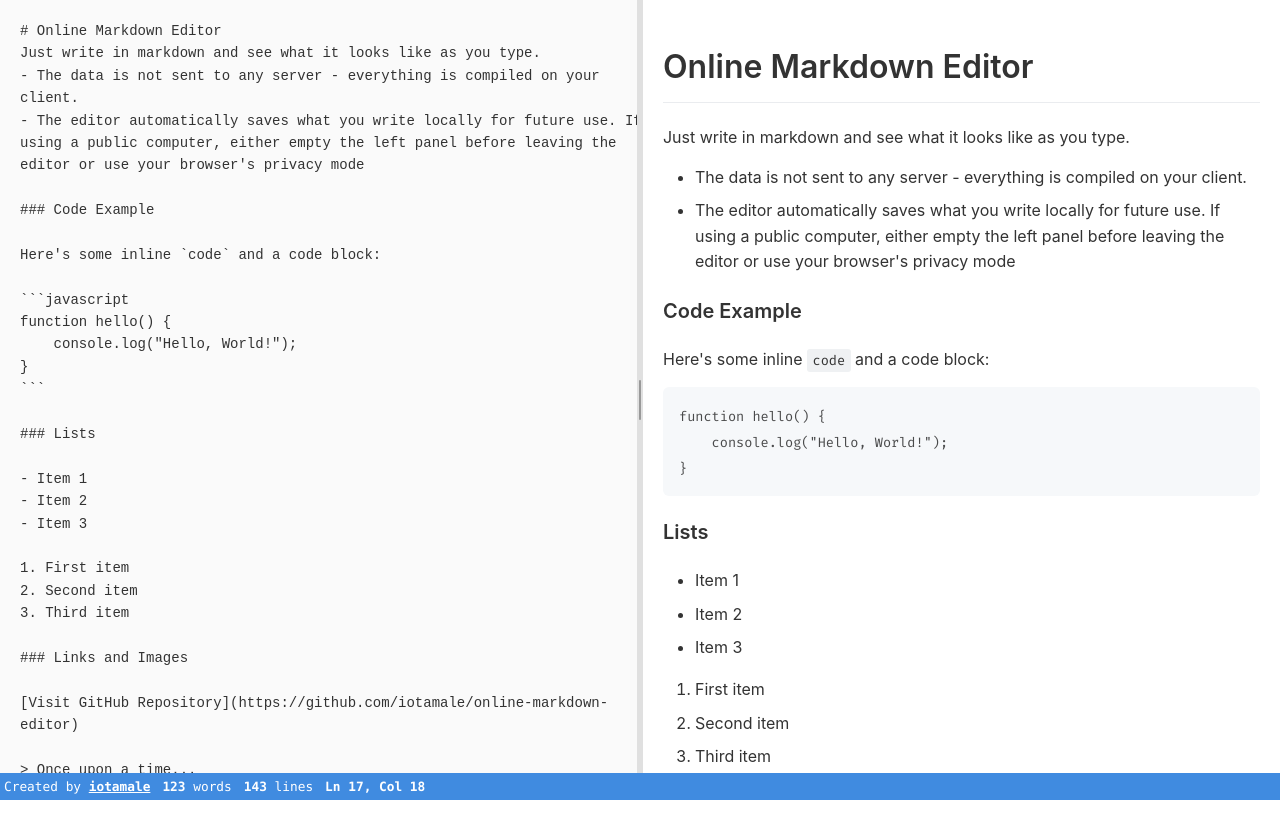
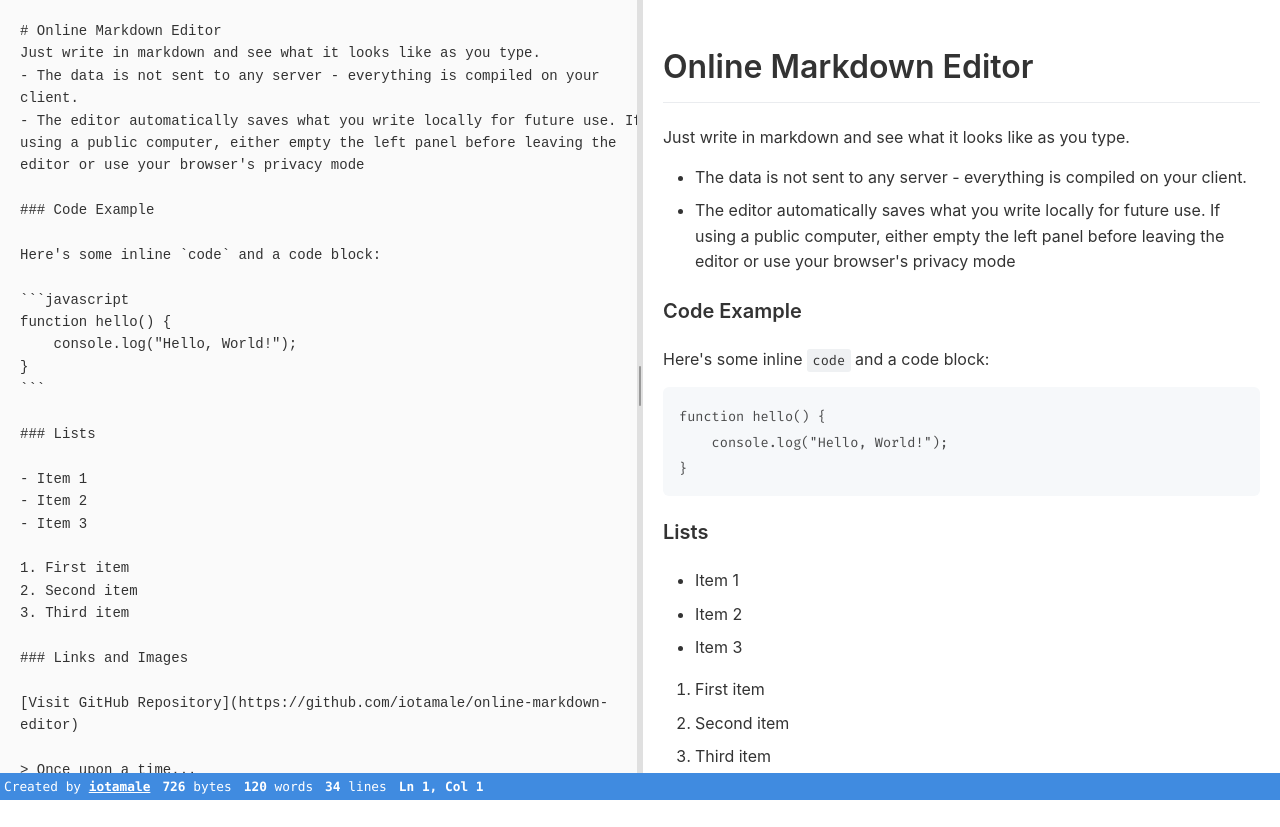
Before and after one commit to iotamale/online-markdown-editor, a SvelteKit app: page / in a window 1280 px wide. After the commit the page ends 800 px from the top, so only its background shows below. Built offline with nearby package versions, Linux system fonts and the light colour scheme.

Commit message:
Add word, char, etc. counters

```diff
--- a/src/routes/+layout.svelte
+++ b/src/routes/+layout.svelte
@@ -8,21 +8,6 @@
 	<main>
 		{@render children()}
 	</main>
-
-	<footer>
-		<p>
-			Created by <a href="https://github.com/iotamale/online-markdown-editor">iotamale</a>
-		</p>
-		<p>
-			<strong>123</strong> words
-		</p>
-		<p>
-			<strong>143</strong> lines
-		</p>
-		<p>
-			<strong>Ln 17, Col 18</strong>
-		</p>
-	</footer>
 </div>
 
 <style>
@@ -41,43 +26,4 @@
 		margin: 0;
 		box-sizing: border-box;
 	}
-
-	footer {
-		position: sticky;
-		bottom: 0;
-		background: #408be0;
-		color: #fff;
-		/* z-index: 10; */
-		display: flex;
-		flex-direction: row;
-		justify-content: left;
-		align-items: left;
-		padding: 0;
-		margin: 0;
-	}
-
-	footer p {
-		margin: 0.25rem 0.5rem 0.25rem 0.25rem;
-		/* margin-right: 10px;
-        margin-left: 1rem */
-		padding: 0;
-		font-size: 0.8rem;
-	}
-
-	footer p strong {
-		font-weight: bold;
-		color: #fff;
-	}
-
-	footer p a {
-		font-weight: bold;
-		text-decoration: underline;
-		color: #fff;
-	}
-
-	@media (min-width: 480px) {
-		footer {
-			padding: 0;
-		}
-	}
 </style>
--- a/src/routes/+page.svelte
+++ b/src/routes/+page.svelte
@@ -7,6 +7,10 @@
 	let leftPaneWidth = 50; // percentage
 	let isDragging = false;
 	let editorContainer: HTMLElement;
+	let wordCount, lineCount;
+
+	let textareaElement: HTMLTextAreaElement;
+	let cursorLine, cursorColumn;
 
 	marked.setOptions({
 		breaks: true,
@@ -14,12 +18,25 @@
 	});
 
 	$: htmlOutput = marked(markdownInput);
+	$: wordCount = markdownInput.split(/\s+/).filter(Boolean).length;
+	$: lineCount = markdownInput.split('\n').length;
 
 	function handleMouseDown(event: MouseEvent) {
 		isDragging = true;
 		event.preventDefault();
 		document.addEventListener('mousemove', handleMouseMove);
 		document.addEventListener('mouseup', handleMouseUp);
+	}
+
+	function updateCursorPosition() {
+		if (!textareaElement) return;
+		const cursorPos = textareaElement.selectionStart;
+		const textBeforeCursor = markdownInput.substring(0, cursorPos);
+
+		cursorLine = textBeforeCursor.split('\n').length;
+
+		const lastNewlineIndex = textBeforeCursor.lastIndexOf('\n');
+		cursorColumn = cursorPos - lastNewlineIndex;
 	}
 
 	function handleMouseMove(event: MouseEvent) {
@@ -43,9 +60,17 @@
 	<meta name="description" content="Simple online markdown editor" />
 </svelte:head>
 
+<div class="page-container">
 	<div class="editor-container" bind:this={editorContainer}>
 		<div class="editor-pane" style="width: {leftPaneWidth}%">
-		<textarea bind:value={markdownInput} class="markdown-input"></textarea>
+			<textarea
+				bind:value={markdownInput}
+				bind:this={textareaElement}
+				on:click={updateCursorPosition}
+				on:keyup={updateCursorPosition}
+				on:keydown={updateCursorPosition}
+				class="markdown-input"
+			></textarea>
 		</div>
 
 		<div class="slider" on:mousedown={handleMouseDown} class:dragging={isDragging}>
@@ -59,12 +84,67 @@
 		</div>
 	</div>
 
+	<footer>
+		<p>
+			Created by <a href="https://github.com/iotamale/online-markdown-editor">iotamale</a>
+		</p>
+		<p>
+			<strong>{markdownInput.length + 1}</strong> bytes
+		</p>
+		<p>
+			<strong>{wordCount}</strong> words
+		</p>
+		<p>
+			<strong>{lineCount}</strong> lines
+		</p>
+		<p>
+			<strong>Ln {cursorLine || 1}, Col {cursorColumn || 1}</strong>
+		</p>
+	</footer>
+</div>
+
 <style>
+	.page-container {
+		display: flex;
+		flex-direction: column;
+		height: 100vh;
+	}
+
 	.editor-container {
 		display: flex;
-		height: 100vh;
+		flex: 1;
 		overflow: hidden;
 		user-select: none;
+	}
+
+	footer {
+		position: sticky;
+		bottom: 0;
+		background: #408be0;
+		color: #fff;
+		display: flex;
+		flex-direction: row;
+		justify-content: left;
+		align-items: left;
+		padding: 0;
+		margin: 0;
+	}
+
+	footer p {
+		margin: 0.25rem 0.5rem 0.25rem 0.25rem;
+		padding: 0;
+		font-size: 0.8rem;
+	}
+
+	footer p strong {
+		font-weight: bold;
+		color: #fff;
+	}
+
+	footer p a {
+		font-weight: bold;
+		text-decoration: underline;
+		color: #fff;
 	}
 
 	.editor-pane {
@@ -276,4 +356,10 @@
 			min-height: 200px;
 		}
 	}
+
+	@media (min-width: 480px) {
+		footer {
+			padding: 0;
+		}
+	}
 </style>
```
Lines whose indentation alone changed are shown as unchanged.
